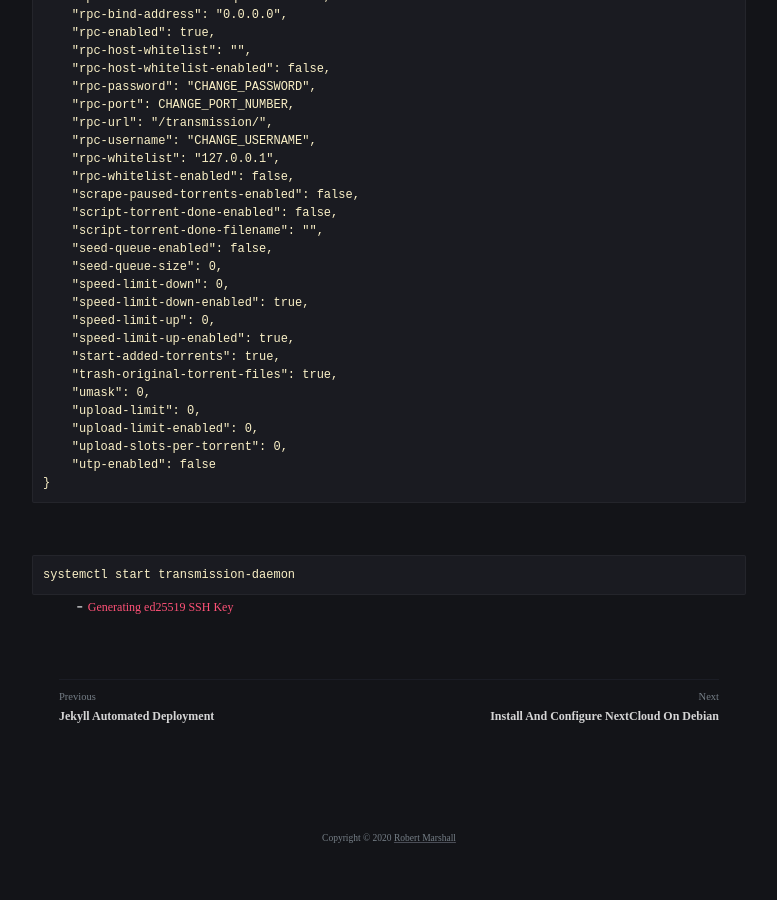
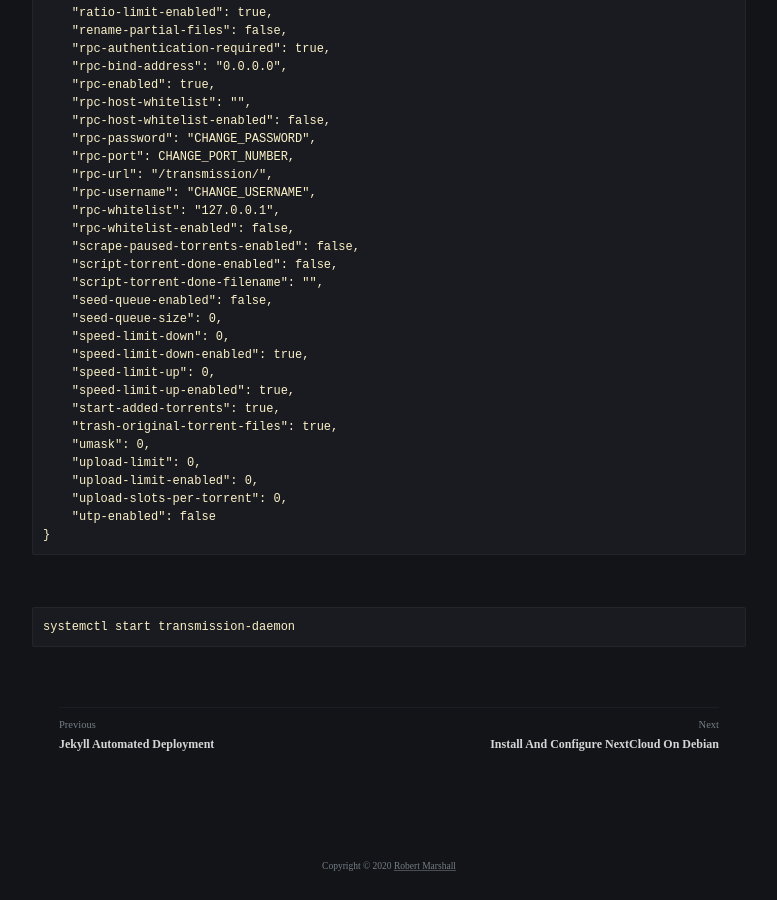
Before and after one commit to robert-marshall/xyz, a Jekyll site: the page built from _posts/2020-12-11-install-and-configure-transmission-daemon.md, in a window 1280 px wide and 900 px high, scrolled down 1588 px. Shown: the whole window, without its empty margins (251-1028 px from the left). Built offline with Jekyll 4.4.1, drawn with Linux system fonts in a browser that asks for light colours; before the commit the page ends 2460 px from its top, so only the background shows below that.

Commit message:
This is where it all begins...

````diff
--- a/_posts/2020-12-11-install-and-configure-transmission-daemon.md
+++ b/_posts/2020-12-11-install-and-configure-transmission-daemon.md
@@ -26,6 +26,8 @@
 ```
 $EDITOR /etc/transmission-daemon/settings.json
 ```
+
+<br />
 
 ```
 {
@@ -108,5 +110,3 @@
 ```
 systemctl start transmission-daemon
 ```
-
-- [Generating ed25519 SSH Key](https://robertmarshall.xyz/generating-ed25519-ssh-key)
````
